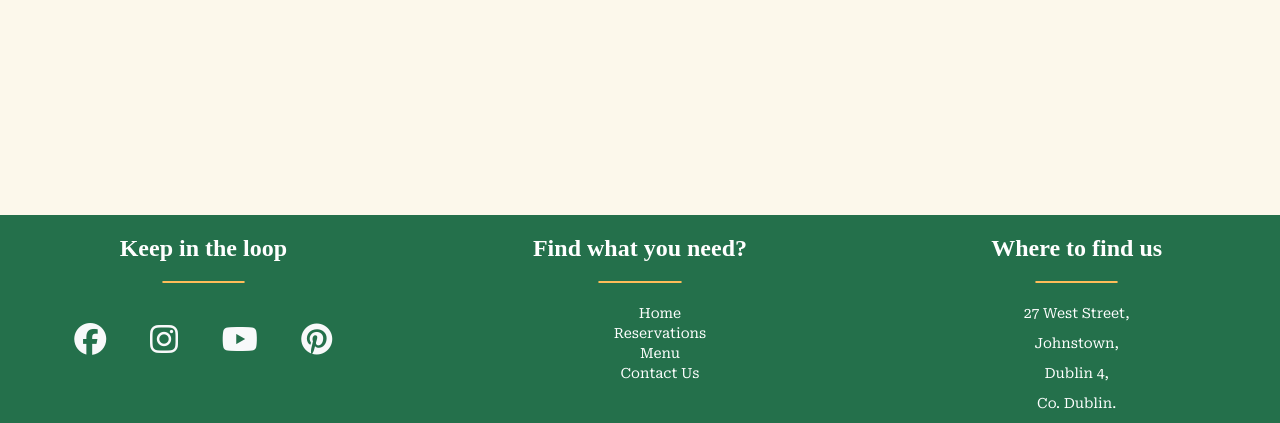
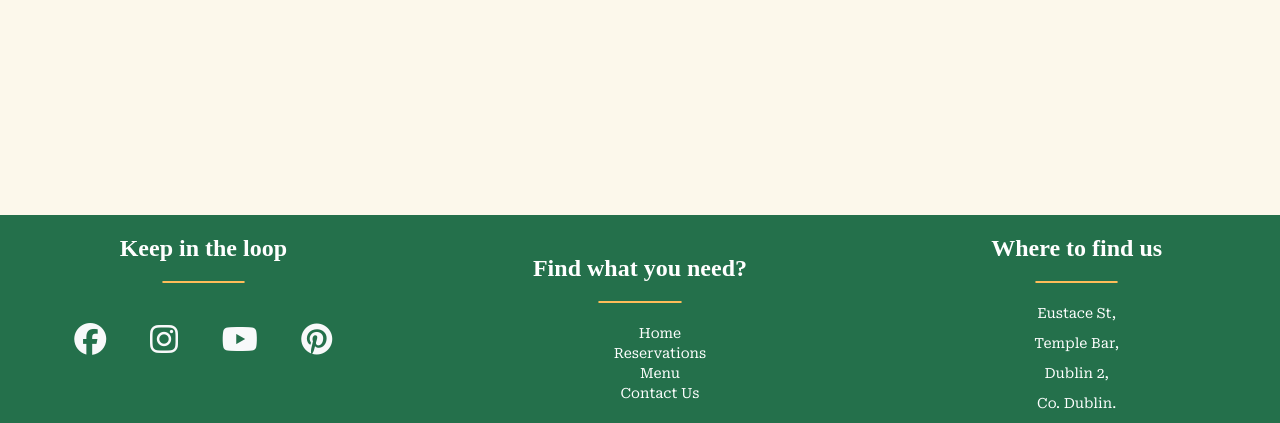
Before and after one commit to mickdowling16/dowlings-bar-and-grill, a Django app: page /admin/login/ in a window 1280 px wide. Shown: the part 647-1070 px from the top of the page. Run offline with Django 3.2, Linux system fonts and the light colour scheme; some libraries are stand-ins or nearby versions; some web fonts are replaced.

Commit message:
add log out option to nav menu when admin is logged in

```diff
--- a/static/css/style.css
+++ b/static/css/style.css
@@ -107,6 +107,7 @@ h6 {
 
 .footer-nav {
     text-align: center;
+    margin: auto 0;
 }
 
 .footer-nav a {
--- a/templates/base.html
+++ b/templates/base.html
@@ -47,6 +47,7 @@
                             <a class="dropdown-item" href="{% url 'confirmed_bookings' %}">Confirmed Bookings</a>
                         </div>
                     </div>
+                    <a class="nav-item nav-link" href="{% url 'admin_logout' %}">Log Out</a>
                     {% endif %}
                 </div>
             </div>
@@ -75,10 +76,9 @@
                     <a href="https://www.pinterest.ie/" target="_blank"><i class="fa-brands fa-pinterest icons"></i></a>
                 </div>
             </div>
-            <div class="col-md-4 col-sm-12">
+            <div class="col-md-4 col-sm-12 footer-nav">
                 <h3 class="footer-headers">Find what you need?</h3>
                 <hr class="hor-line">
-                <div class="footer-nav">
                 <ul class="footer-nav">
                     <li class="footer-links"><a href="{% url 'home' %}">Home</a></li>
                     <li class="footer-links"><a href="{% url 'booking' %}">Reservations</a></li>
@@ -86,14 +86,13 @@
                     <li class="footer-links"><a href="{% url 'home' %}#contact-anchor">Contact Us</a></li>
                 </ul>
             </div>
-            </div>
             <div class="col-md-4 col-sm-12">
                 <h3 class="footer-headers">Where to find us</h3>
                 <hr class="hor-line">
                 <div class="footer-address">
-                    <p>27 West Street,</p>
-                    <p>Johnstown,</p>
-                    <p>Dublin 4,</p>
+                    <p>Eustace St,</p>
+                    <p>Temple Bar,</p>
+                    <p>Dublin 2,</p>
                     <p>Co. Dublin.</p>
                 </div>
             </div>
```
Lines whose indentation alone changed are shown as unchanged.
